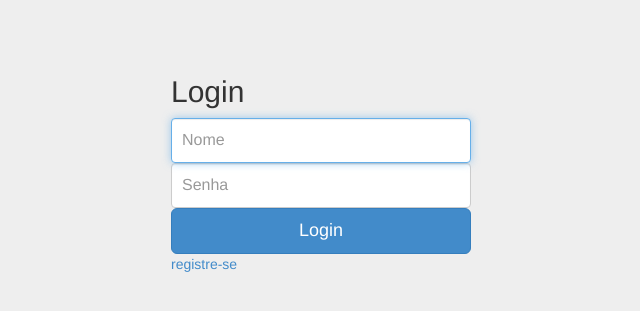
After one commit to ElcyJ/PI-ADS_3, a Django app: page /login/ in a window 1280 px wide. The commit adds this page. Shown: the top 311 px of the page, without its empty margins (319-959 px from the left). Run offline with Django 3.2, Linux system fonts and the light colour scheme.

Commit message:
ate slide 6

```diff
--- a/connectedin/connectedin/settings.py
+++ b/connectedin/connectedin/settings.py
@@ -120,3 +120,7 @@ USE_TZ = True
 # https://docs.djangoproject.com/en/2.0/howto/static-files/
 
 STATIC_URL = '/static/'
+
+LOGIN_URL = '/login/'
+LOGOUT_URL = '/logout/'
+LOGIN_REDIRECT_URL = '/'
--- a/connectedin/connectedin/urls.py
+++ b/connectedin/connectedin/urls.py
@@ -17,6 +17,7 @@ from django.contrib import admin
 from django.urls import path
 from perfis import views
 from usuarios.views import RegistrarUsuarioView
+from django.contrib.auth import views as v
 
 urlpatterns = [
     path('admin/', admin.site.urls),
@@ -24,5 +25,8 @@ urlpatterns = [
     path('perfil/<int:perfil_id>', views.exibir, name='exibir'),
     path('perfis/<int:perfil_id>/convidar', views.convidar, name='convidar'),
     path('convite/<int:convite_id>/aceitar$', views.aceitar, name='aceitar'),
-    path('registrar/', RegistrarUsuarioView.as_view(), name='registrar')
+    path('registrar/', RegistrarUsuarioView.as_view(), name='registrar'),
+    path('login/', v.LoginView.as_view(template_name='login.html'), name='login'),
+    path('logout', v.LoginView.as_view(template_name='login.html'), name='login'),
+
 ]
--- /dev/null
+++ b/connectedin/usuarios/templates/login.html
@@ -0,0 +1,23 @@
+{% extends "base_usuarios.html" %}
+{% block body %}
+    <form class="form-signin" role="form"
+          action="{% url 'login' %}" method="post">
+        {% csrf_token %}
+        <h2 class="form-signin-heading">Login</h2>
+        <input id="id_usename" name="username" class="form-control"
+               placeholder="Nome" required autofocus>
+        <input id="id_password" name="password" class="form-control"
+               placeholder="Senha" required>
+        <button class="btn btn-lg btn-primary btn-block" type="submit"
+                value="Login">Login</button>
+
+        {% if forms.errors %}
+            <div class="alert alert-danger">
+                <button type="button" class="close"
+                        data-dismiss="alert" aria-hidden="true">x</button>
+                Por favor, verifique o Email e/ou Senha informados
+            </div>
+        {% endif %}
+        <a href="{% url 'registrar' %}">registre-se</a>
+    </form>
+{% endblock %}
```
Also changed, not shown: connectedin/perfis/models.py (+8 -1 lines), connectedin/perfis/views.py (+7 -1 lines), connectedin/usuarios/forms.py (+20 -0 lines), connectedin/usuarios/templates/registrar.html (+9 -0 lines), connectedin/usuarios/views.py (+17 -2 lines), connectedin/db.sqlite3, connectedin/perfis/migrations/0001_initial.py, connectedin/perfis/migrations/0002_convite.py (deleted), connectedin/perfis/migrations/0003_perfil_contatos.py (deleted).
